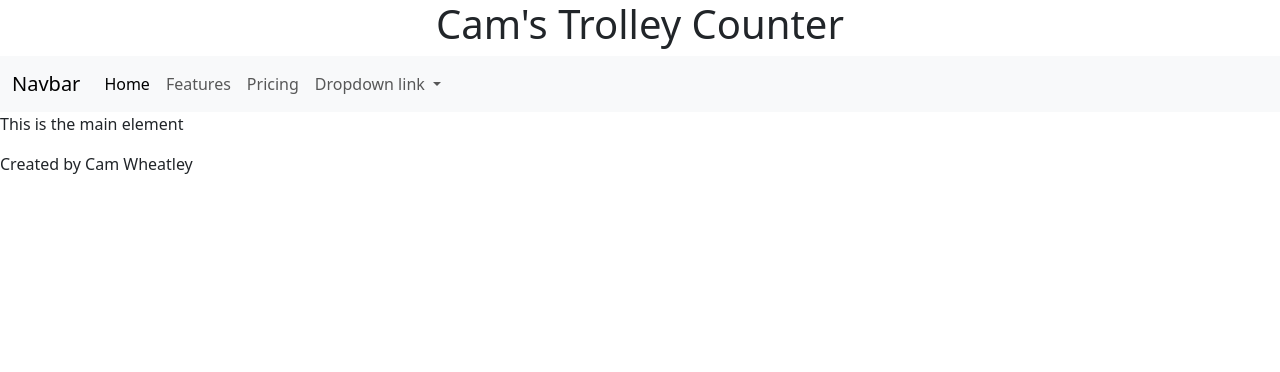
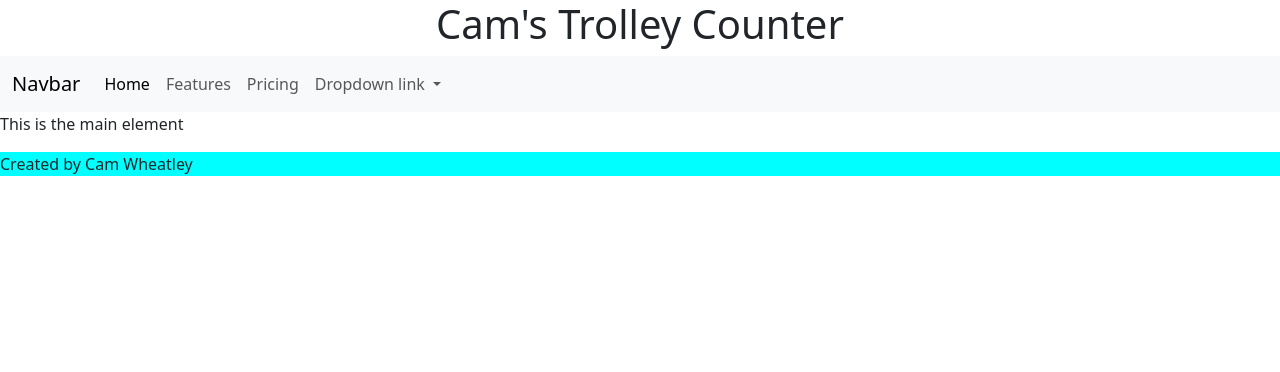
Before and after one commit to cameronjamesw/trolley-counter, a Django app: page /counter/ in a window 1280 px wide. Shown: the top 372 px of the page. Run offline with Django 5.2, Linux system fonts and the light colour scheme.

Commit message:
create static folder, link to templates

```diff
--- a/counter_app/settings.py
+++ b/counter_app/settings.py
@@ -138,6 +138,8 @@ USE_TZ = True
 # https://docs.djangoproject.com/en/5.2/howto/static-files/
 
 STATIC_URL = 'static/'
+STATICFILES_DIRS = [os.path.join(BASE_DIR, 'static'), ]
+STATIC_ROOT = os.path.join(BASE_DIR, 'staticfiles')
 
 # Default primary key field type
 # https://docs.djangoproject.com/en/5.2/ref/settings/#default-auto-field
--- /dev/null
+++ b/static/css/styles.css
@@ -0,0 +1,10 @@
+* This overrides the default browser settings */
+* {
+    margin: 0px;
+    padding: 0px;
+    box-sizing: border-box;
+}
+
+footer {
+    background-color: aqua;
+}
--- a/templates/base.html
+++ b/templates/base.html
@@ -1,3 +1,5 @@
+{% load static %}
+
 <!DOCTYPE html>
 <html lang="en">
   <head>
@@ -12,6 +14,8 @@
       integrity="sha384-4Q6Gf2aSP4eDXB8Miphtr37CMZZQ5oXLH2yaXMJ2w8e2ZtHTl7GptT4jmndRuHDT"
       crossorigin="anonymous"
     />
+
+    <link href="{% static 'css/styles.css' %}" rel="stylesheet" />
   </head>
   <body>
     <header>
```
